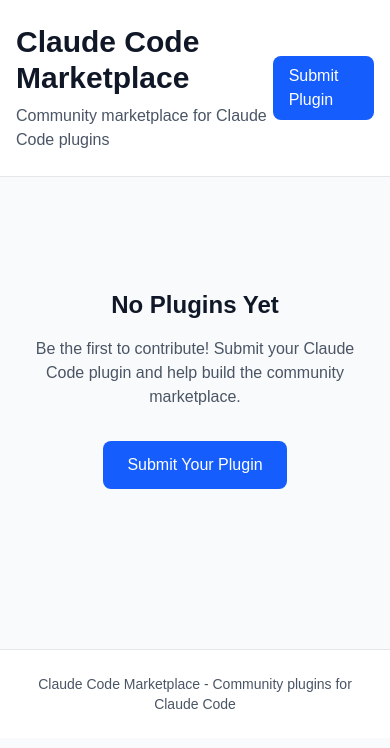
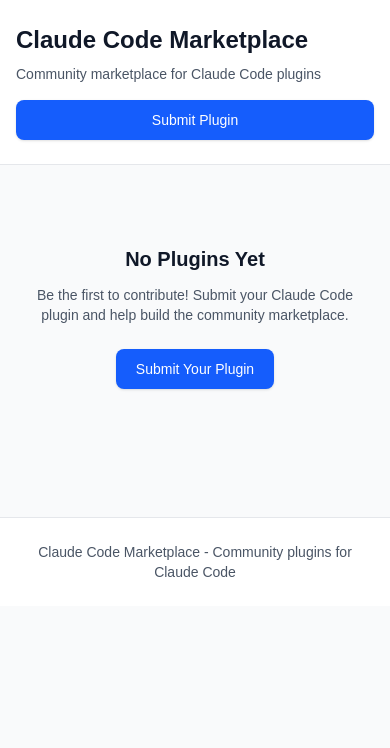
Before and after one commit to vitalis/claude-code-marketplace, a Next.js app: page / in a window 390 px wide. Shown: the top 748 px of the page. Built offline with nearby package versions, Linux system fonts and the light colour scheme.

Commit message:
Improve mobile styles

```diff
--- a/app/page.tsx
+++ b/app/page.tsx
@@ -30,13 +30,13 @@
   return (
     <div className="min-h-screen bg-gray-50 dark:bg-gray-900">
       <header className="bg-white dark:bg-gray-800 border-b border-gray-200 dark:border-gray-700">
-        <div className="max-w-7xl mx-auto px-4 sm:px-6 lg:px-8 py-6">
-          <div className="flex justify-between items-center">
-            <div>
-              <h1 className="text-3xl font-bold text-gray-900 dark:text-white">
+        <div className="max-w-7xl mx-auto px-4 sm:px-6 lg:px-8 py-6 sm:py-8">
+          <div className="flex flex-col sm:flex-row sm:justify-between sm:items-center gap-4">
+            <div className="flex-1">
+              <h1 className="text-2xl sm:text-3xl lg:text-4xl font-bold text-gray-900 dark:text-white">
                 Claude Code Marketplace
               </h1>
-              <p className="mt-2 text-gray-600 dark:text-gray-300">
+              <p className="mt-2 text-sm sm:text-base text-gray-600 dark:text-gray-300">
                 {marketplace.metadata?.description || 'Discover and install Claude Code plugins'}
               </p>
             </div>
@@ -44,7 +44,7 @@
               href="https://github.com/joesaunderson/claude-code-marketplace/compare"
               target="_blank"
               rel="noopener noreferrer"
-              className="px-4 py-2 bg-blue-600 hover:bg-blue-700 text-white rounded-lg font-medium transition-colors"
+              className="inline-flex items-center justify-center px-4 py-2.5 sm:px-5 sm:py-3 bg-blue-600 hover:bg-blue-700 text-white text-sm sm:text-base rounded-lg font-medium transition-colors whitespace-nowrap shadow-sm hover:shadow-md"
             >
               Submit Plugin
             </a>
@@ -54,19 +54,19 @@
 
       <main className="max-w-7xl mx-auto px-4 sm:px-6 lg:px-8 py-8">
         {marketplace.plugins.length === 0 ? (
-          <div className="flex flex-col items-center justify-center py-20">
-            <div className="text-center max-w-md">
-              <h2 className="text-2xl font-bold text-gray-900 dark:text-white mb-4">
+          <div className="flex flex-col items-center justify-center py-12 sm:py-20">
+            <div className="text-center max-w-md px-4">
+              <h2 className="text-xl sm:text-2xl font-bold text-gray-900 dark:text-white mb-3 sm:mb-4">
                 No Plugins Yet
               </h2>
-              <p className="text-gray-600 dark:text-gray-300 mb-8">
+              <p className="text-sm sm:text-base text-gray-600 dark:text-gray-300 mb-6 sm:mb-8">
                 Be the first to contribute! Submit your Claude Code plugin and help build the community marketplace.
               </p>
               <a
                 href="https://github.com/joesaunderson/claude-code-marketplace/compare"
                 target="_blank"
                 rel="noopener noreferrer"
-                className="inline-block px-6 py-3 bg-blue-600 hover:bg-blue-700 text-white rounded-lg font-medium transition-colors"
+                className="inline-block px-5 py-2.5 sm:px-6 sm:py-3 bg-blue-600 hover:bg-blue-700 text-white text-sm sm:text-base rounded-lg font-medium transition-colors shadow-sm hover:shadow-md"
               >
                 Submit Your Plugin
               </a>
```
